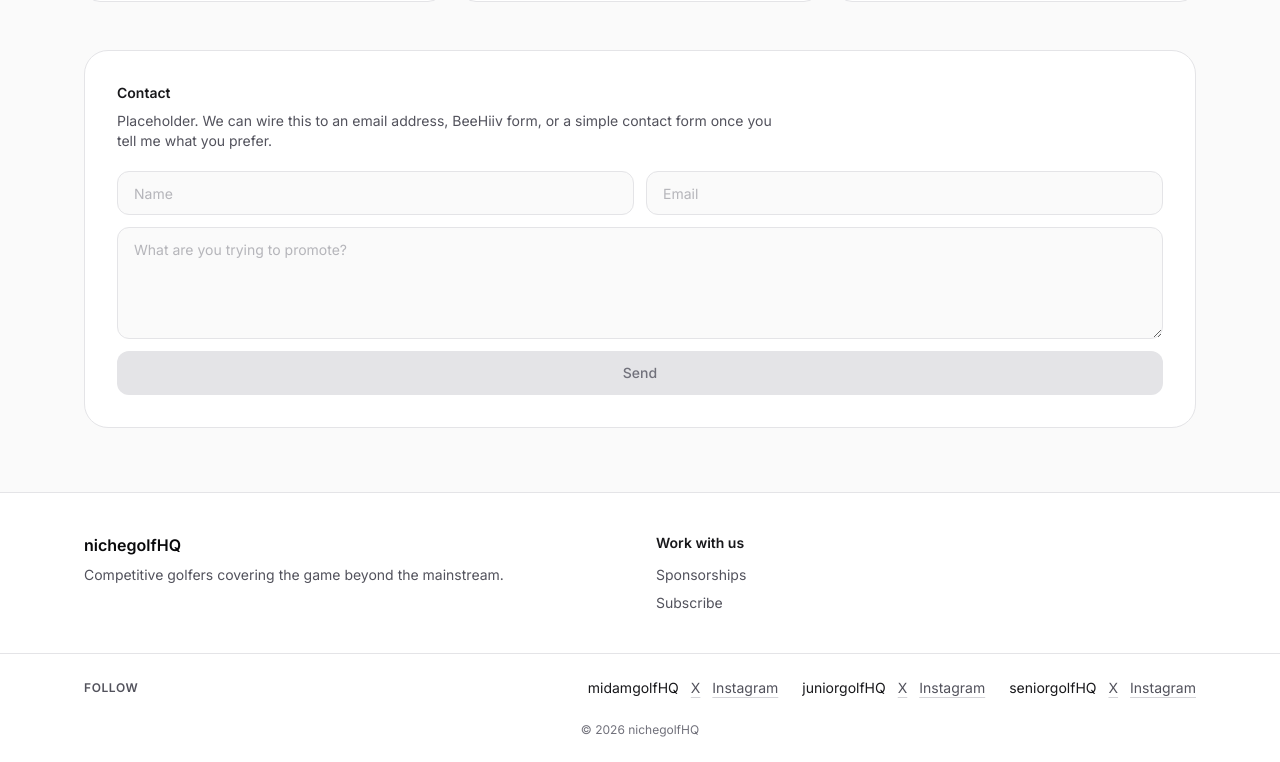
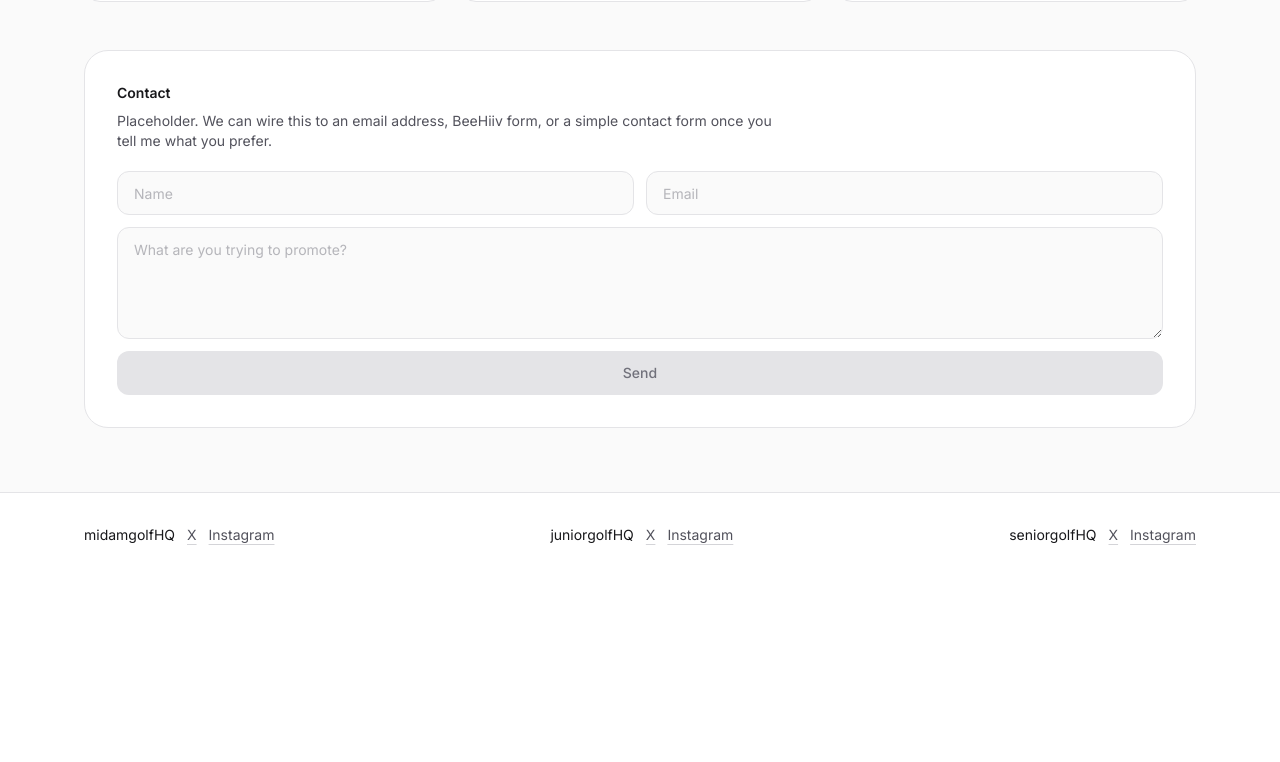
Before and after one commit to chazymarketing/nichegolfhq-next, a Next.js app: page /sponsors in a window 1280 px wide. Shown: the part 385-1147 px from the top of the page. After the commit the page ends 962 px from the top, so only its background shows below. Built offline with nearby package versions, Linux system fonts and the light colour scheme.

Commit message:
Footer: social links only

```diff
--- a/src/components/SiteShell.tsx
+++ b/src/components/SiteShell.tsx
@@ -52,36 +52,9 @@ export function SiteShell({ children }: { children: React.ReactNode }) {
       <main>{children}</main>
 
       <footer className="border-t border-zinc-200 bg-white dark:border-zinc-800 dark:bg-black">
-        <div className="mx-auto grid w-full max-w-6xl grid-cols-1 gap-8 px-5 py-10 md:grid-cols-2">
-          <div>
-            <div className="font-semibold">nichegolfHQ</div>
-            <p className="mt-2 text-sm text-zinc-600 dark:text-zinc-400">
-              Competitive golfers covering the game beyond the mainstream.
-            </p>
-          </div>
-
-          <div>
-            <div className="text-sm font-semibold text-zinc-900 dark:text-zinc-50">Work with us</div>
-            <div className="mt-3 flex flex-col gap-2 text-sm text-zinc-600 dark:text-zinc-400">
-              <Link className="hover:text-zinc-950 dark:hover:text-zinc-50" href="/sponsors">
-                Sponsorships
-              </Link>
-              <a className="hover:text-zinc-950 dark:hover:text-zinc-50" href="#subscribe">
-                Subscribe
-              </a>
-            </div>
-          </div>
-        </div>
-
-        <div className="border-t border-zinc-200 dark:border-zinc-800">
-          <div className="mx-auto w-full max-w-6xl px-5 py-6">
+        <div className="mx-auto w-full max-w-6xl px-5 py-8">
+          {hasAnySocial ? (
             <div className="flex flex-col gap-4 md:flex-row md:items-center md:justify-between">
-              <div className="text-xs font-semibold uppercase tracking-wider text-zinc-600 dark:text-zinc-400">
-                Follow
-              </div>
-
-              {hasAnySocial ? (
-                <div className="flex flex-col gap-3 text-sm text-zinc-600 md:flex-row md:items-center md:gap-6 dark:text-zinc-400">
               {(Object.keys(SOCIAL) as BrandKey[]).map((key) => {
                 const label =
                   key === "midamgolfhq" ? "midamgolfHQ" : key === "juniorgolfhq" ? "juniorgolfHQ" : "seniorgolfHQ";
@@ -90,7 +63,7 @@ export function SiteShell({ children }: { children: React.ReactNode }) {
                 if (!x && !ig) return null;
 
                 return (
-                      <div key={key} className="flex items-center gap-3">
+                  <div key={key} className="flex items-center gap-3 text-sm text-zinc-600 dark:text-zinc-400">
                     <span className="text-zinc-900 dark:text-zinc-50">{label}</span>
                     {x ? (
                       <a
@@ -120,12 +93,6 @@ export function SiteShell({ children }: { children: React.ReactNode }) {
             <div className="text-sm text-zinc-600 dark:text-zinc-400">Social links coming next.</div>
           )}
         </div>
-
-            <div className="mt-6 text-center text-xs text-zinc-500 dark:text-zinc-500">
-              © {new Date().getFullYear()} nichegolfHQ
-            </div>
-          </div>
-        </div>
       </footer>
     </div>
   );
```
Lines whose indentation alone changed are shown as unchanged.
